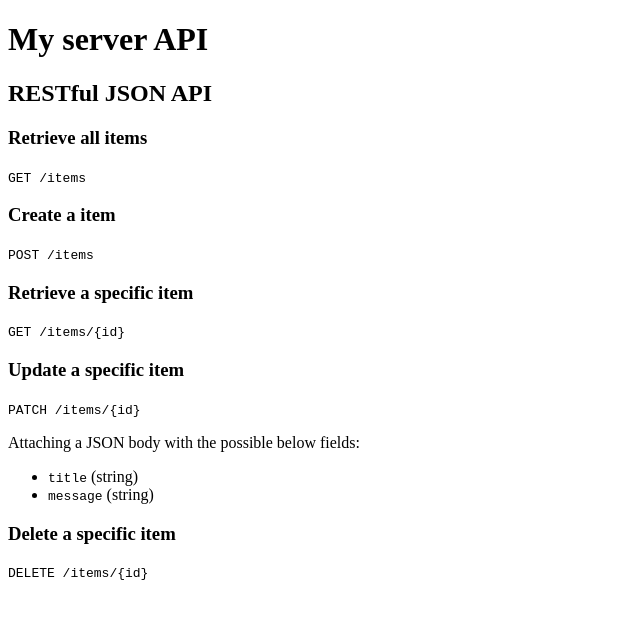
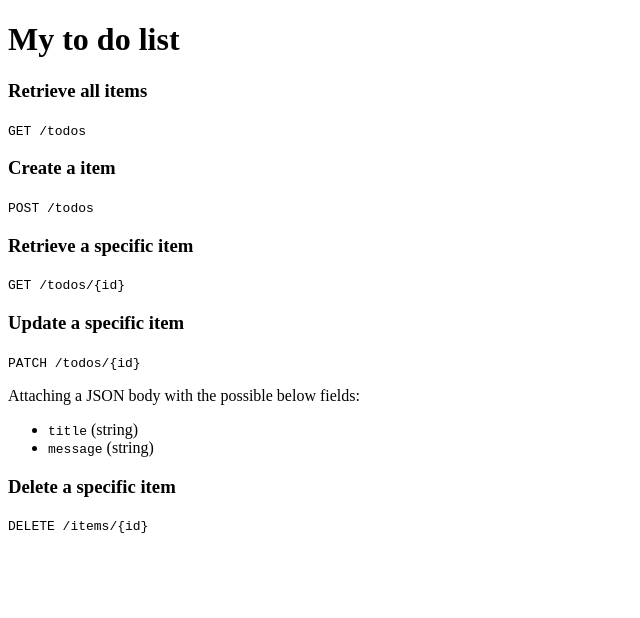
Before and after one commit to jo-rooke/todo-backend, a website: page public/index.html in a window 1280 px wide. Shown: the whole page, without its empty margins (0-640 px from the left). Drawn offline with Linux system fonts and the light colour scheme.

Commit message:
Procfile

```diff
--- a/public/index.html
+++ b/public/index.html
@@ -1,29 +1,28 @@
 <!DOCTYPE html>
 <html lang="en">
   <head>
-    <title>My server API</title>
+    <title>My Todo List</title>
   </head>
   <body>
     <header>
-      <h1>My server API</h1>
-      <h2>RESTful JSON API</h2>
+      <h1>My to do list</h1>
     </header>
     <main>
       <section>
         <h3>Retrieve all items</h3>
-        <p><code>GET /items</code></p>
+        <p><code>GET /todos</code></p>
       </section>
       <section>
         <h3>Create a item</h3>
-        <p><code>POST /items</code></p>
+        <p><code>POST /todos</code></p>
       </section>
       <section>
         <h3>Retrieve a specific item</h3>
-        <p><code>GET /items/{id}</code></p>
+        <p><code>GET /todos/{id}</code></p>
       </section>
       <section>
         <h3>Update a specific item</h3>
-        <p><code>PATCH /items/{id}</code></p>
+        <p><code>PATCH /todos/{id}</code></p>
         <p>Attaching a JSON body with the possible below fields:</p>
         <ul>
           <li><code>title</code> (string)</li>
```
Also changed, not shown: 1 other file.
